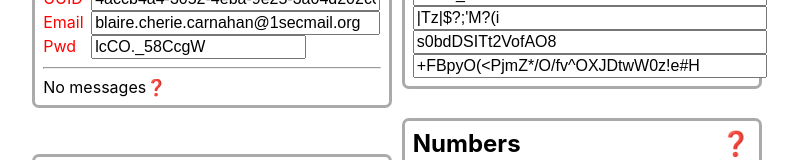
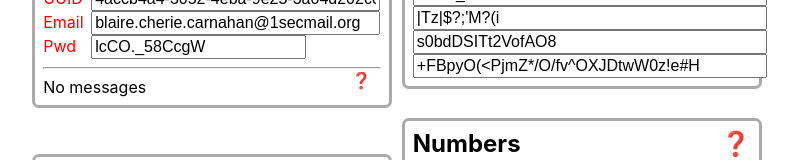
Before and after one commit to jirihofman/random8, a Next.js app: page / in a window 1280 px wide. Shown: the part 336-496 px from the top of the page, without its empty margins (243-1041 px from the left). Built offline with nearby package versions, Linux system fonts and the light colour scheme.

Commit message:
persona tooltip position

```diff
--- a/styles/globals.css
+++ b/styles/globals.css
@@ -51,11 +51,12 @@ body {
   float: left;
   width: 100%;
   position: relative;
-  display: flex;
 }
 
 #persona-tooltip {
-  position: relative;
+  position: absolute;
+  right: 10px;
+  top: -7px;
 }
 
 #persona-messages .tooltip:hover .tooltiptext {
```
